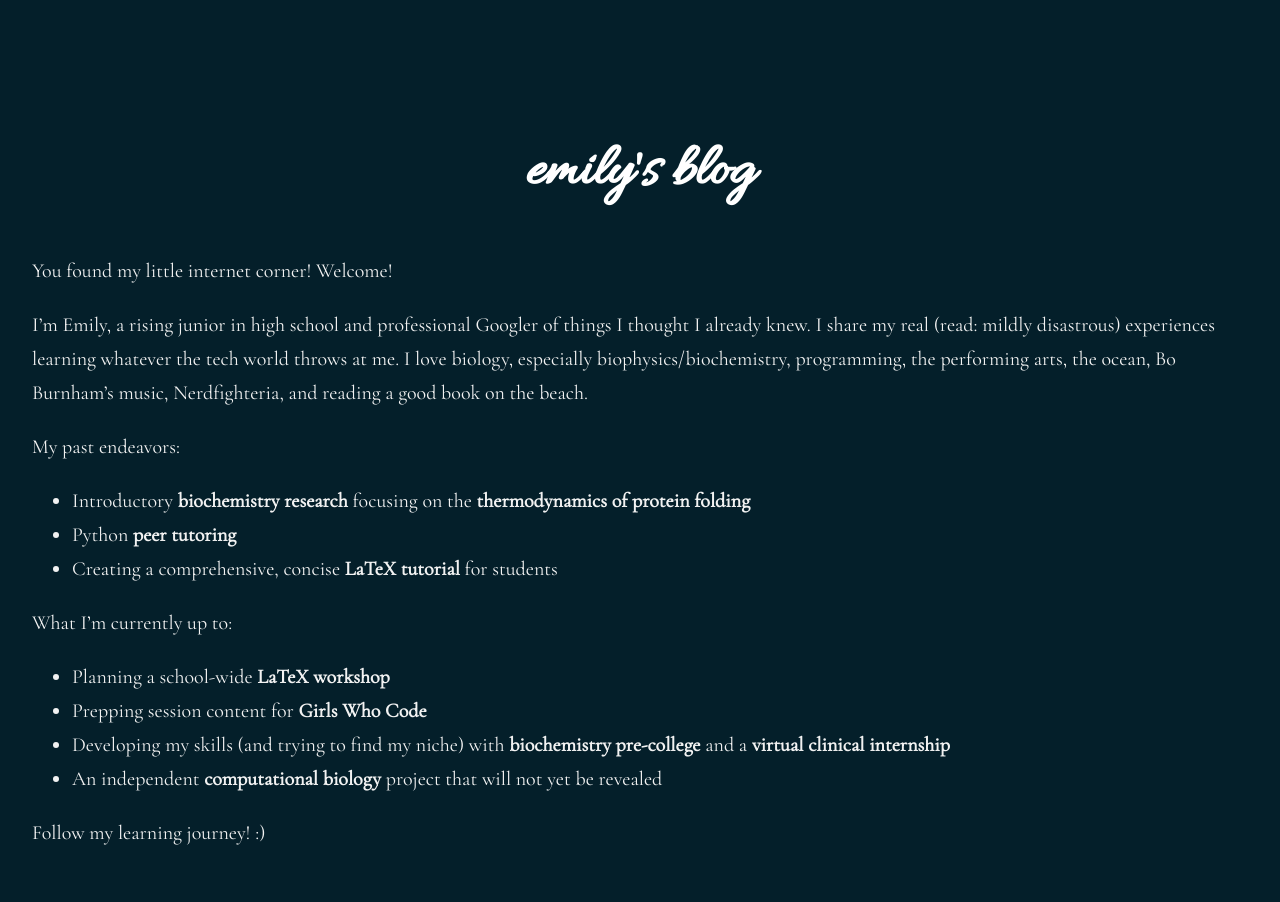
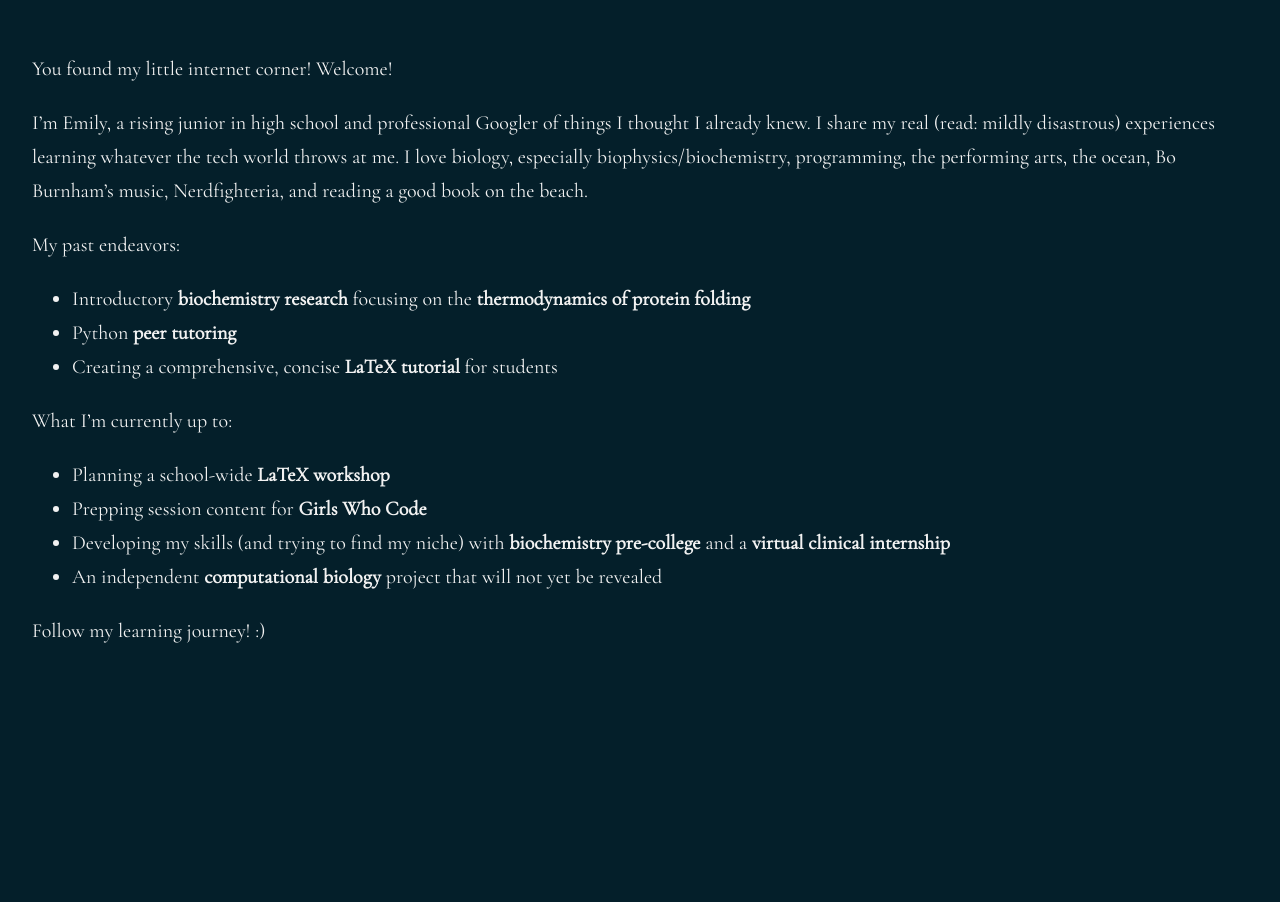
Before and after one commit to leucinemymind/leucinemymind.github.io, a Jekyll site: the page built from index.md, in a window 1280 px wide. Built offline with Jekyll 4.4.1, drawn with Linux system fonts in a browser that asks for light colours; our own code applies the rules of GitHub Pages for plain Markdown files.

Commit message:
Update default.html

```diff
--- a/_layouts/default.html
+++ b/_layouts/default.html
@@ -17,7 +17,6 @@
   </audio>
 
   <main>
-    <h1>emily's blog</h1>
     {{ content }}
   </main>
 
```
